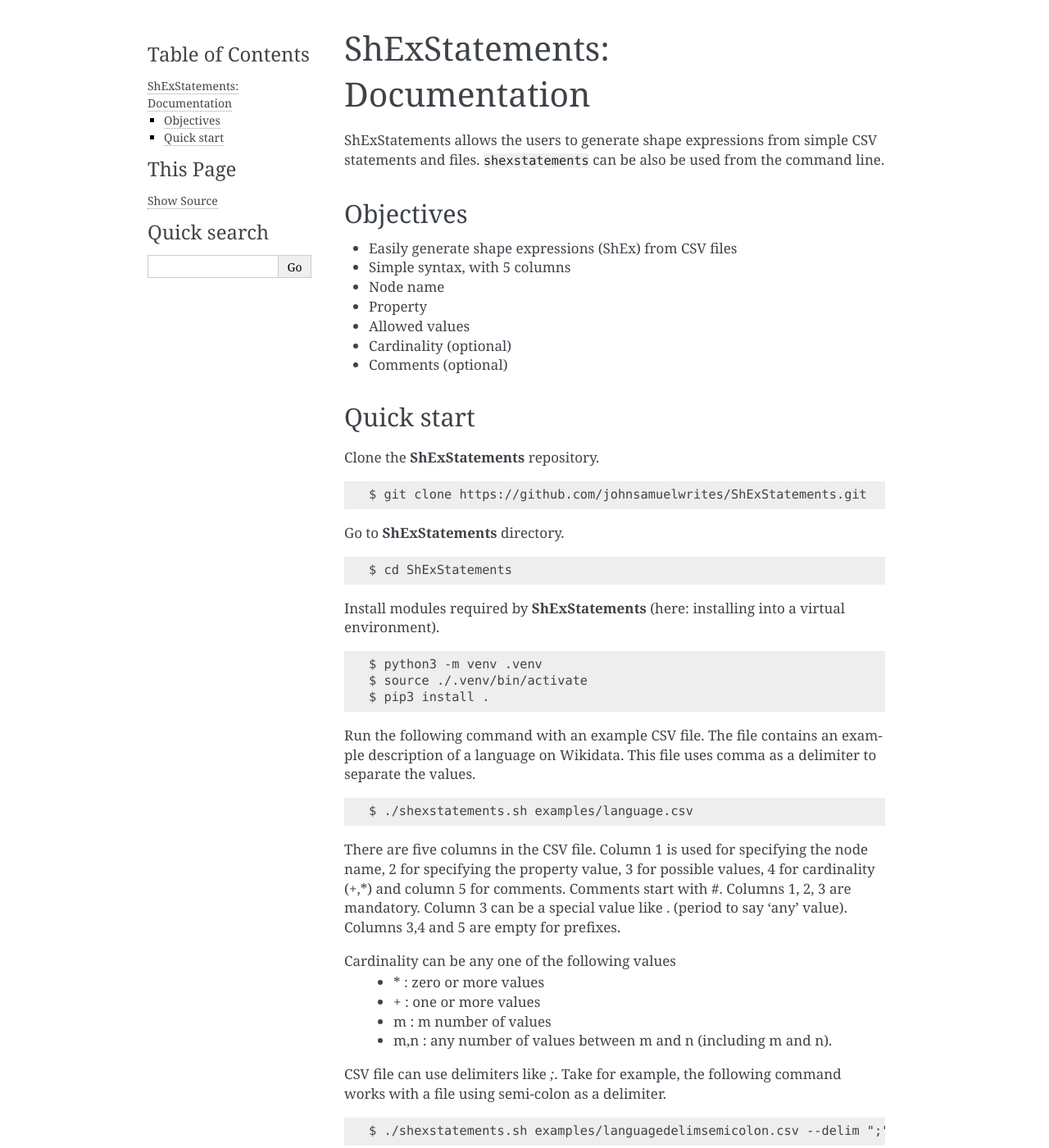
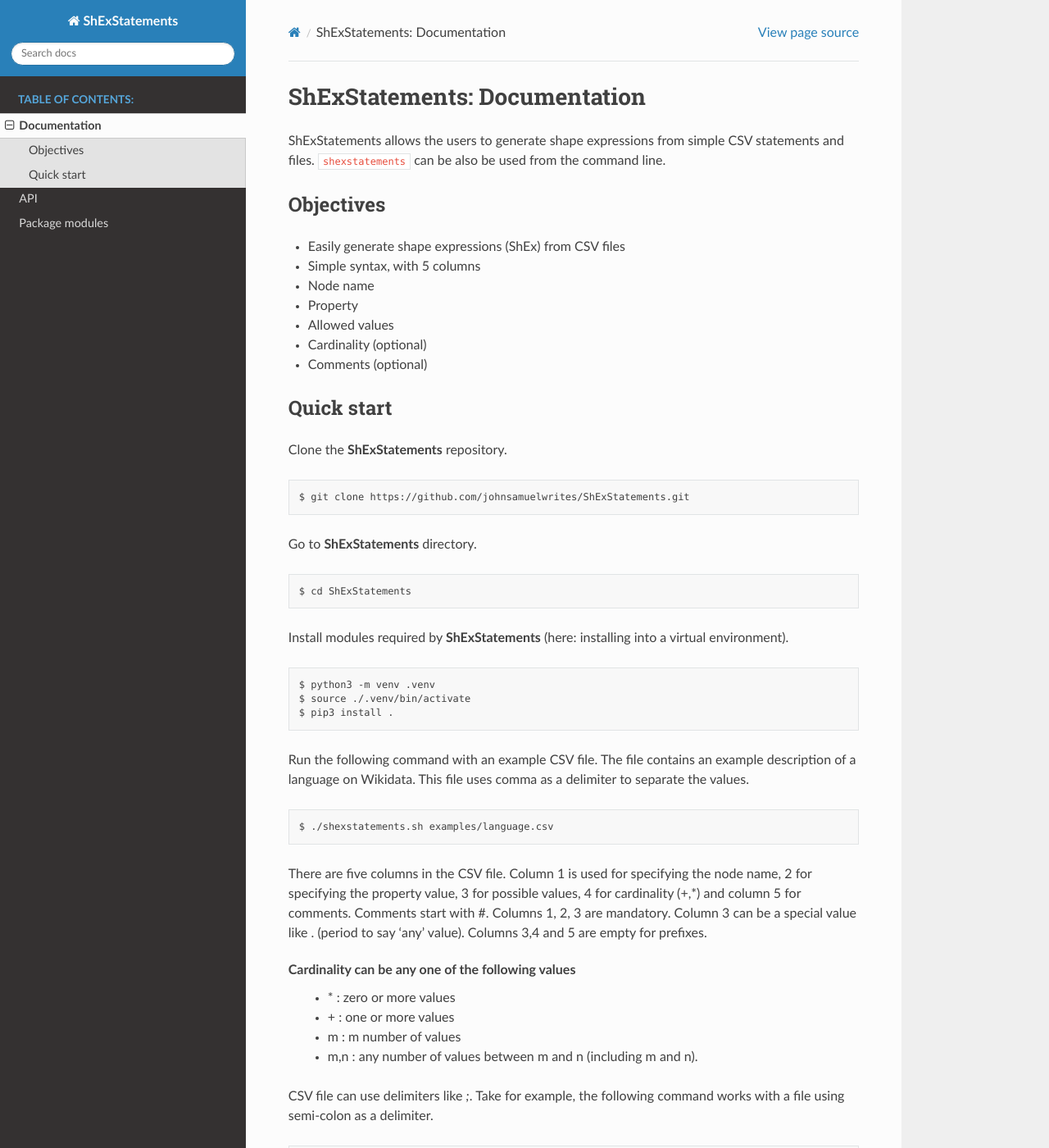
Before and after one commit to johnsamuelwrites/ShExStatements, a Sphinx documentation site: the page built from docs/docs.rst, in a window 1280 px wide and 1400 px high. Shown: the whole window at 82% size. Built offline with Sphinx 7.4.7 and the Read the Docs theme 2.0.0, drawn with Linux system fonts in a browser that asks for light colours; some of the changed text lies outside the part shown.

Commit message:
Update sphinx theme

```diff
--- a/docs/conf.py
+++ b/docs/conf.py
@@ -12,6 +12,7 @@
 #
 import os
 import sys
+import sphinx_rtd_theme
 sys.path.insert(0, os.path.abspath('..'))
 
 
@@ -27,7 +28,7 @@
 # Add any Sphinx extension module names here, as strings. They can be
 # extensions coming with Sphinx (named 'sphinx.ext.*') or your custom
 # ones.
-extensions = [ 'sphinx.ext.autodoc','sphinx.ext.napoleon'
+extensions = [ 'sphinx.ext.autodoc','sphinx.ext.napoleon', 'sphinx_rtd_theme'
 ]
 
 # Add any paths that contain templates here, relative to this directory.
@@ -48,7 +49,7 @@
 # Reference URL: https://github.com/readthedocs/readthedocs.org/issues/2569
 master_doc = 'index'
 
-html_theme = 'alabaster'
+html_theme = 'sphinx_rtd_theme'
 
 # Add any paths that contain custom static files (such as style sheets) here,
 # relative to this directory. They are copied after the builtin static files,
--- a/requirements.txt
+++ b/requirements.txt
@@ -2,3 +2,4 @@
 pyshex
 Flask
 sphinx
+sphinx_rtd_theme
--- a/setup.py
+++ b/setup.py
@@ -33,6 +33,7 @@
         'ply>=3.11',
         'Flask>=1.1.2',
         'PyShEx>=0.7.14',
+        'sphinx-rtd-theme>=0.4.3',
     ],
     python_requires='>=3.6',
 )
```
Also changed, not shown: 1 other file.
